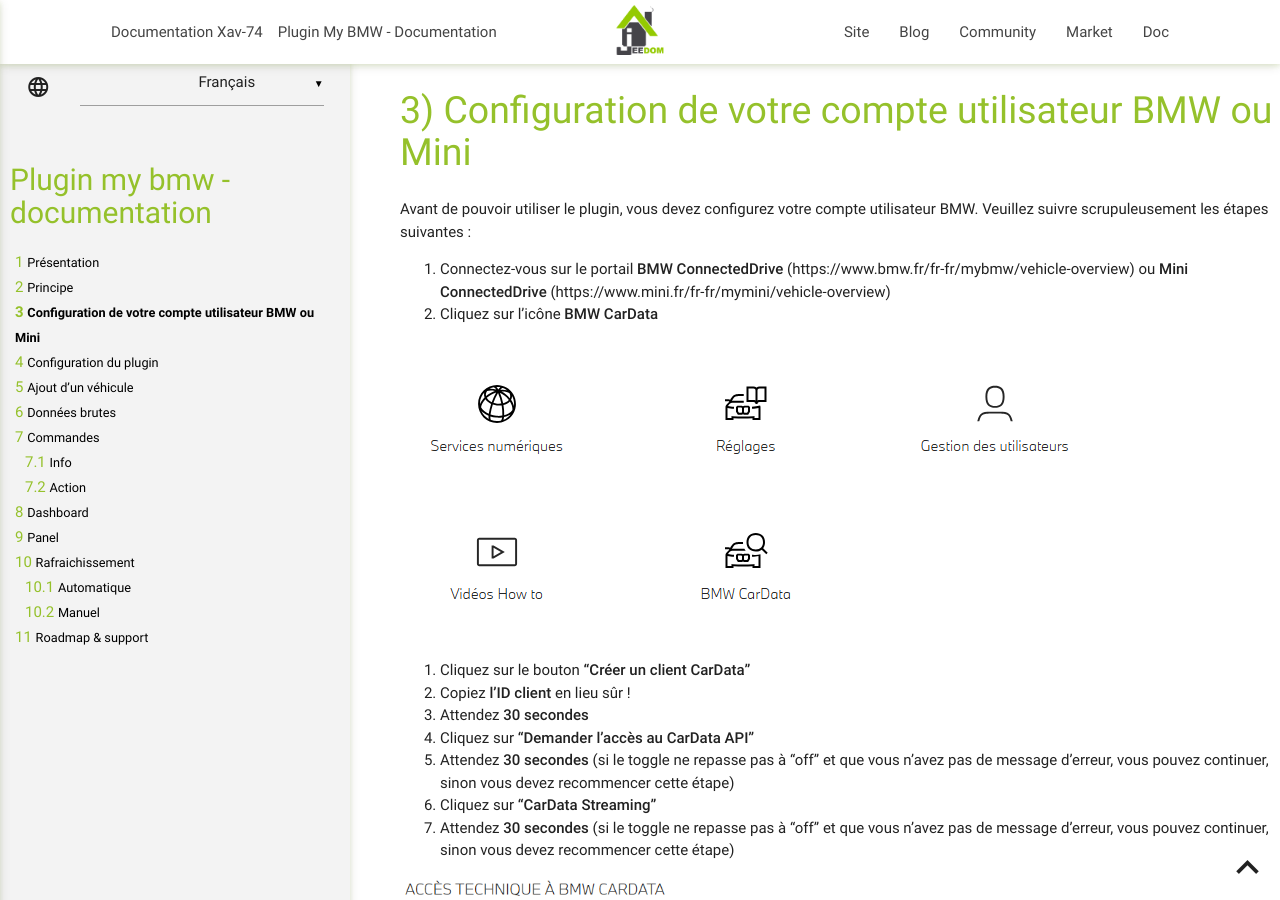
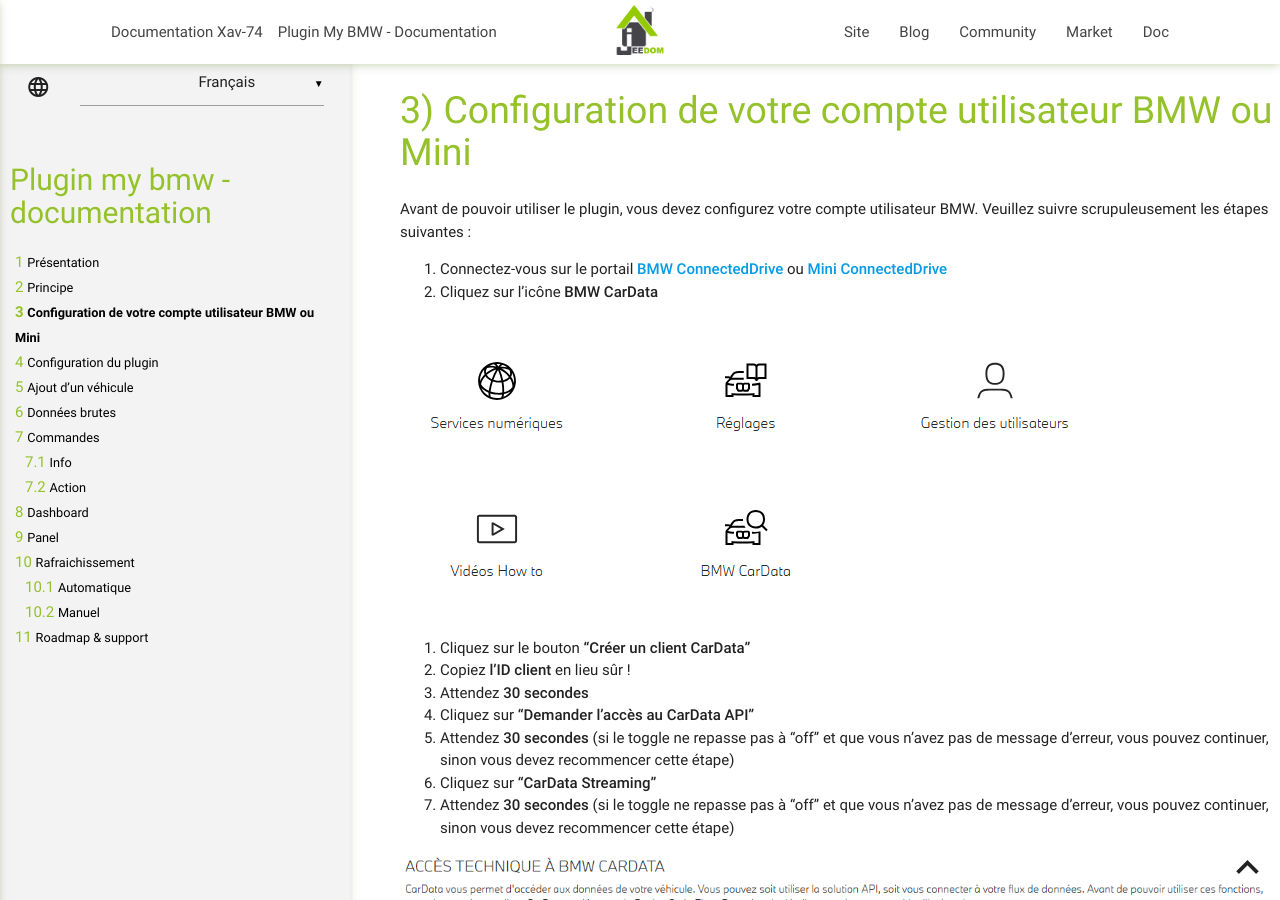
Before and after one commit to Xav-74/Documentation, a Jekyll site: the page built from myBMW/fr_FR/index.md, in a window 1280 px wide and 900 px high, scrolled down 416 px. Built offline with Jekyll 4.4.1, drawn with Linux system fonts in a browser that asks for light colours.

Commit message:
Update index.md

```diff
--- a/myBMW/fr_FR/index.md
+++ b/myBMW/fr_FR/index.md
@@ -25,7 +25,7 @@
 
 Avant de pouvoir utiliser le plugin, vous devez configurez votre compte utilisateur BMW. Veuillez suivre scrupuleusement les étapes suivantes :
 
-1. Connectez-vous sur le portail **BMW ConnectedDrive** (https://www.bmw.fr/fr-fr/mybmw/vehicle-overview) ou **Mini ConnectedDrive** (https://www.mini.fr/fr-fr/mymini/vehicle-overview)
+1. Connectez-vous sur le portail **[BMW ConnectedDrive](https://www.bmw.fr/fr-fr/mybmw/vehicle-overview)** ou **[Mini ConnectedDrive](https://www.mini.fr/fr-fr/mymini/vehicle-overview)**
 3. Cliquez sur l'icône **BMW CarData**
 
 ![CarData](../images/CarData_section.png)
```
